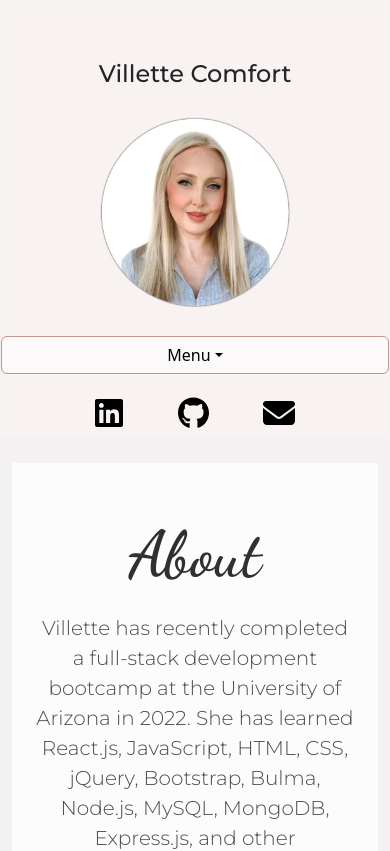
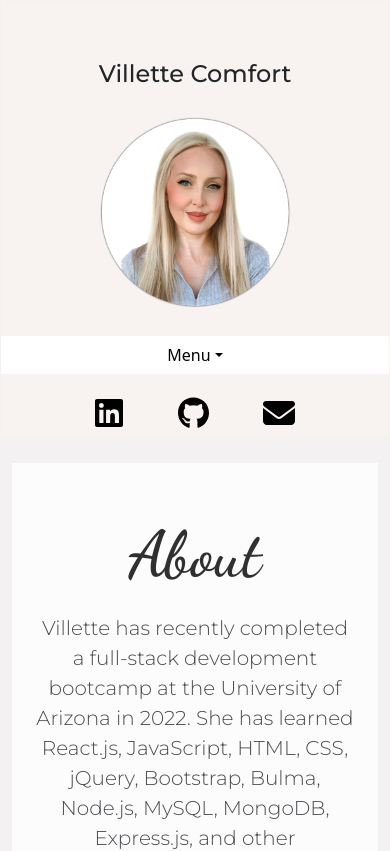
Before and after one commit to villettec/M20C-React_Portfolio, a React (Create React App) app: page / in a window 390 px wide. Shown: the top 851 px of the page. Built offline with nearby package versions, Linux system fonts and the light colour scheme.

Commit message:
Changed dropdown color and border radius

```diff
--- a/src/components/Navigation.jsx
+++ b/src/components/Navigation.jsx
@@ -45,7 +45,7 @@ const Navigation = (props) => {
   <div className="dropdown">
     {/* Button is dusty pink if active, otherwise dusty light greyish pink */}
   <button className="btn btn-secondary dropdown-toggle" type="button" id="dropdownMenuButton" data-toggle="dropdown" aria-haspopup="true" aria-expanded="false" onClick={handleClick}
-        style={{ backgroundColor: active ? "#c59596" : "rgb(251, 249, 249))" , borderColor: active ? "#c59596" : "#c59596", color: active ? "white" : "black" }}>
+        style={{ backgroundColor: active ? "#c59596" : "white" , borderColor: active ? "#c59596" : "white", color: active ? "white" : "black" }}>
     Menu
   </button>
   <div className="dropdown-menu" aria-labelledby="dropdownMenuButton">
--- a/src/style.css
+++ b/src/style.css
@@ -336,9 +336,10 @@ and (max-width : 440px) {
     .dropdown button {
         /* Active state changed in jsx file */
         width: 100%;
-        background-color: rgb(251, 249, 249);
+        background-color: white;
         border-color: var(--dustypink);
         margin-bottom: 1.7vh;
+        border-radius: 0px;
     }
     .dropdown-menu {
         width: 98%;
```
